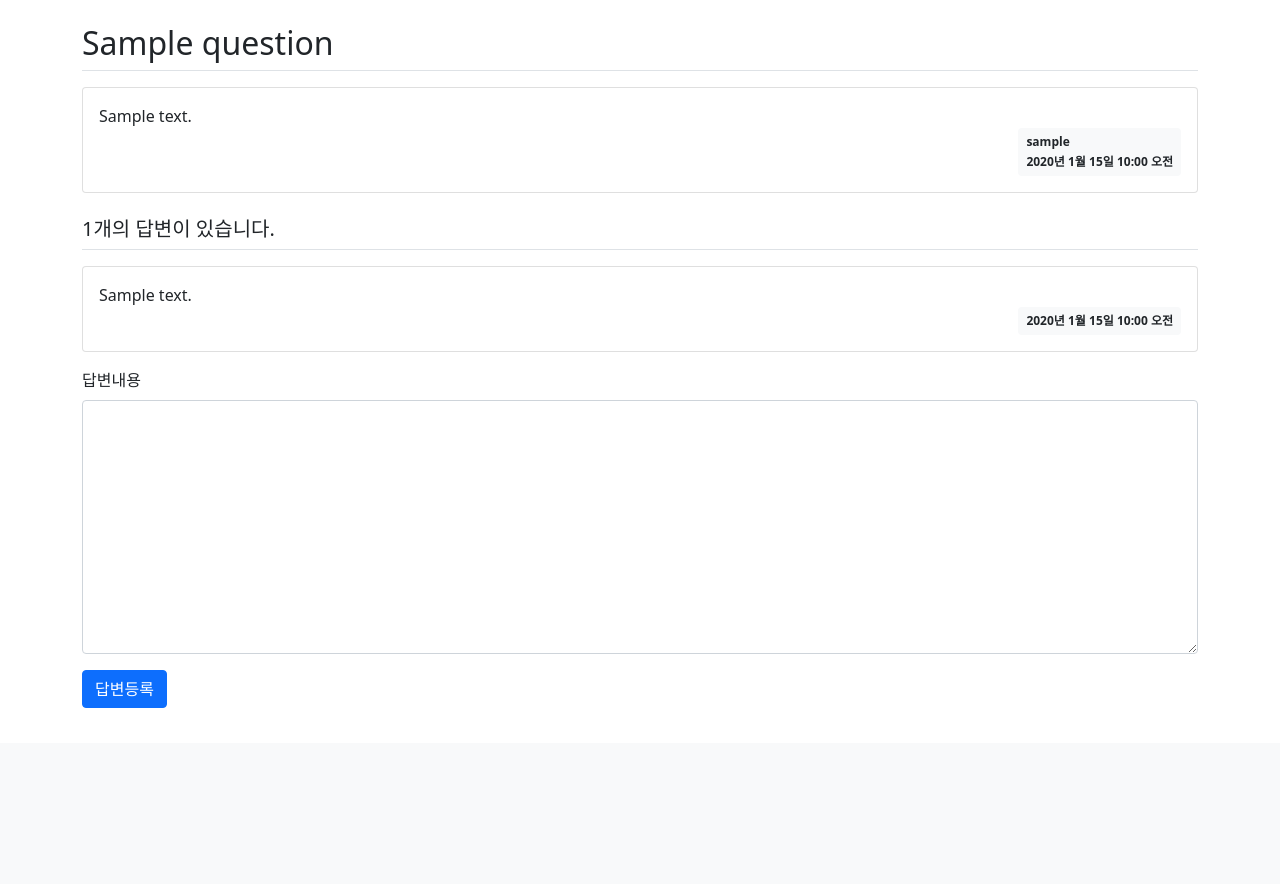
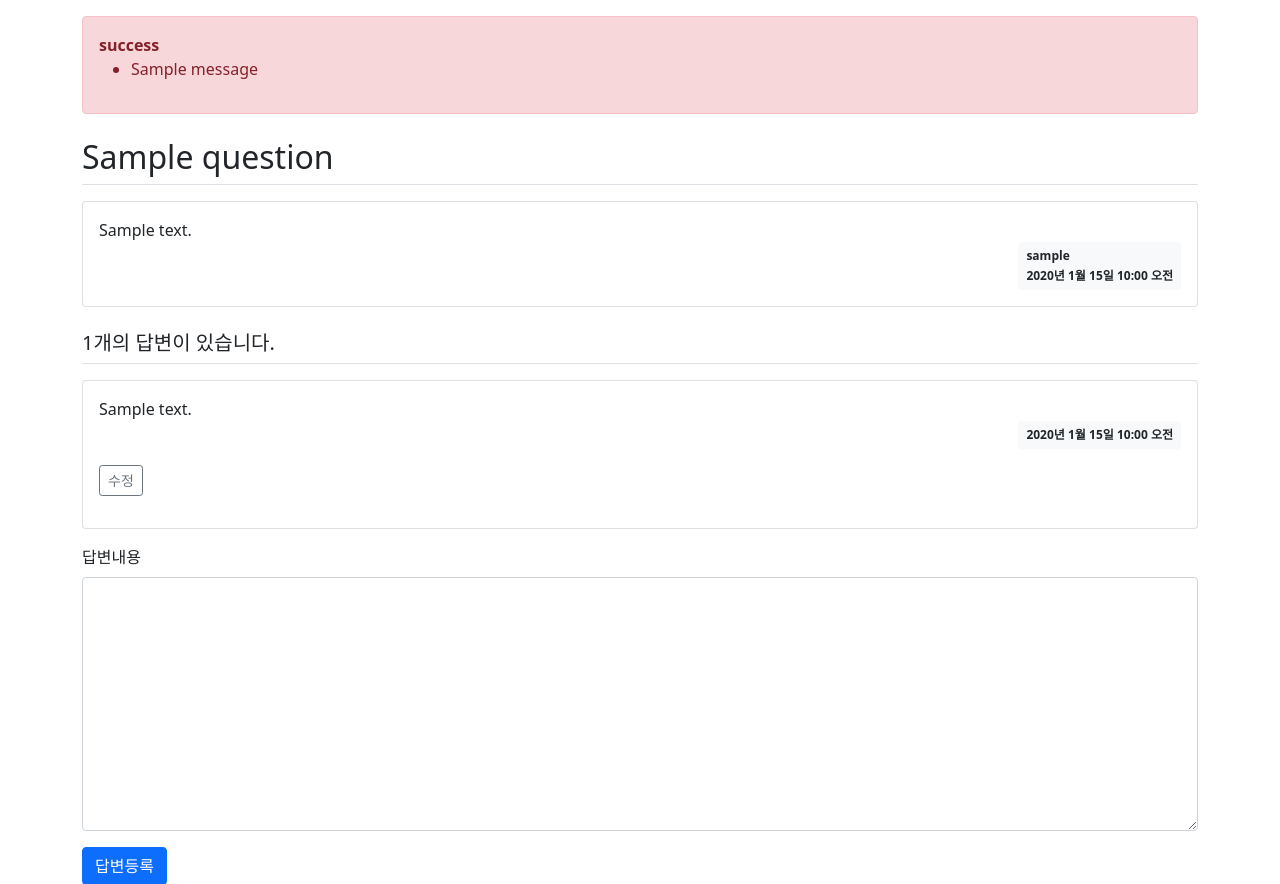
Before and after one commit to ems789/Django_Practice, a Django app: page /pybo/1/ in a window 1280 px wide. Shown: the part 57-941 px from the top of the page. Before the commit the page ends 765 px from the top, so only its background shows below. Run offline with Django 4.2, Linux system fonts and the light colour scheme; a user stored in the database is signed in; tables that the repository leaves empty hold one stand-in row (values such as "Sample post"); one stand-in notice (Sample message) is shown; some libraries are stand-ins or nearby versions.

Commit message:
게시글 수정 기능 추가

```diff
--- a/pybo/urls.py
+++ b/pybo/urls.py
@@ -11,4 +11,5 @@ urlpatterns = [
     # question_id에 2가 저장되고 view.detail 함수가 실행 된다.
     path('answer/create/<int:question_id>/', views.answer_create, name='answer_create'),
     path('question/create/', views.question_create, name='question_create'),
+    path('question/modify/<int:question_id>/', views.question_modify, name='question_modify'),
 ]
--- a/pybo/views.py
+++ b/pybo/views.py
@@ -5,6 +5,7 @@ from .models import Question
 from .forms import QuestionForm, AnswerForm
 from django.core.paginator import Paginator
 from django.contrib.auth.decorators import login_required
+from django.contrib import messages
 
 def index(request):
     page = request.GET.get('page', '1')  # 페이지
@@ -53,3 +54,21 @@ def question_create(request):
             form = QuestionForm()
     context = {'form': form}
     return render(request, 'pybo/question_form.html', context)
+
+@login_required(login_url='common:login')
+def question_modify(request, question_id):
+    question = get_object_or_404(Question, pk=question_id)
+    if request.user != question.author:
+        messages.error(request, '수정권한이 없습니다')
+        return redirect('pybo:detail', question_id=question.id)
+    if request.method == "POST":
+        form = QuestionForm(request.POST, instance=question) # request.POST 값으로 덮어쓰기
+        if form.is_valid():
+            question = form.save(commit=False)
+            question.modify_date = timezone.now()  # 수정일시 저장
+            question.save()
+            return redirect('pybo:detail', question_id=question.id)
+    else:
+        form = QuestionForm(instance=question)
+    context = {'form': form}
+    return render(request, 'pybo/question_form.html', context)
--- a/templates/pybo/question_detail.html
+++ b/templates/pybo/question_detail.html
@@ -1,6 +1,15 @@
 {% extends 'base.html' %}
 {% block content %}
 <div class="container my-3">
+     <!-- message 표시 -->
+     {% if messages %}
+     <div class="alert alert-danger my-3" role="alert">
+     {% for message in messages %}
+         <strong>{{ message.tags }}</strong>
+         <ul><li>{{ message.message }}</li></ul>
+     {% endfor %}
+     </div>
+     {% endif %}
     <!-- 질문 -->
     <h2 class="border-bottom py-2">{{ question.subject }}</h2>
     <div class="card my-3">
@@ -24,6 +33,12 @@
                 <div class="badge bg-light text-dark p-2">
                     {{ answer.create_date }}
                 </div>
+            </div>
+            <div class="my-3">
+                {% if request.user == question.author %}
+                <a href="{% url 'pybo:question_modify' question.id  %}"
+                   class="btn btn-sm btn-outline-secondary">수정</a>
+                {% endif %}
             </div>
         </div>
     </div>
```
